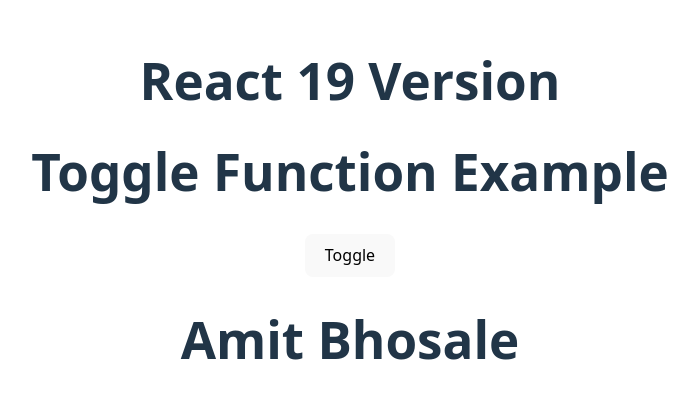
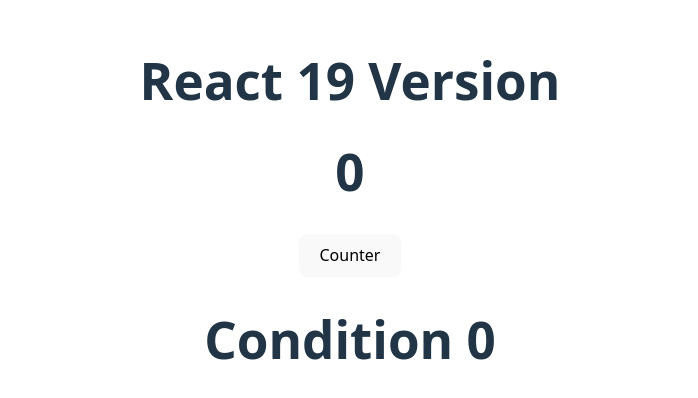
Before and after one commit to amitbhosale1137/react-demo, a React (Vite) app: page / in a window 1280 px wide. Shown: the part 190-588 px from the top of the page, without its empty margins (290-988 px from the left). Built offline with nearby package versions, Linux system fonts and the light colour scheme.

Commit message:
Multiple Conditions

```diff
--- a/src/App.jsx
+++ b/src/App.jsx
@@ -2,6 +2,7 @@
 import './App.css'
 import Counter from './Counter'
 import EventCalling from './FunctionComponent'
+import MultiCondition from './MultiCondition'
 import ToggleFunction from './ToggleFunction'
 import UseStateHooks from './UseStateComponent'
 // import Header from './Header'
@@ -43,9 +44,10 @@
   return (
     <>
       <h1>React 19 Version</h1>
-      <ToggleFunction/>
+      <MultiCondition/>
 
       {/*
+      <ToggleFunction/>
       <UseStateHooks/>
       <Counter/>
       <EventCalling/>
--- /dev/null
+++ b/src/MultiCondition.jsx
@@ -0,0 +1,26 @@
+import { useState } from "react"
+
+const MultiCondition=()=>{
+
+    const[count, setCounter] = useState(0)
+
+    return(
+        <>
+        <h1>{count}</h1>
+        <button onClick={()=>setCounter(count+1)}>Counter</button>
+
+        {
+            count==0?<h1>Condition 0</h1>
+            :count==1?<h1>Condition 1</h1>
+            :count==2?<h1>Condition 2</h1>
+            :count==3?<h1>Condition 3</h1>
+            :count==4?<h1>Condition 4</h1>
+            :<h1>Other Condition</h1>
+        }
+
+
+        </>
+    )
+}
+
+export default MultiCondition
```
